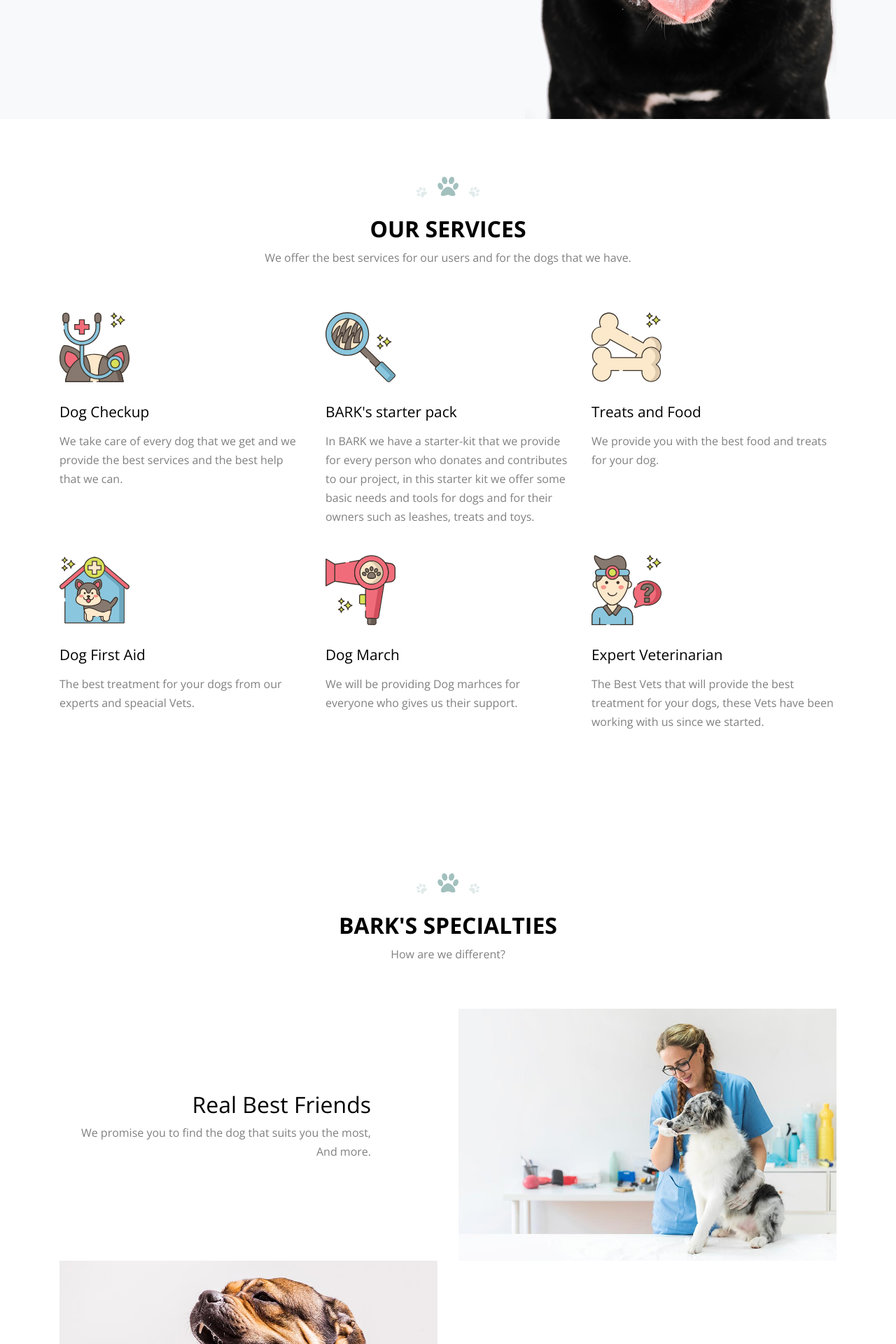
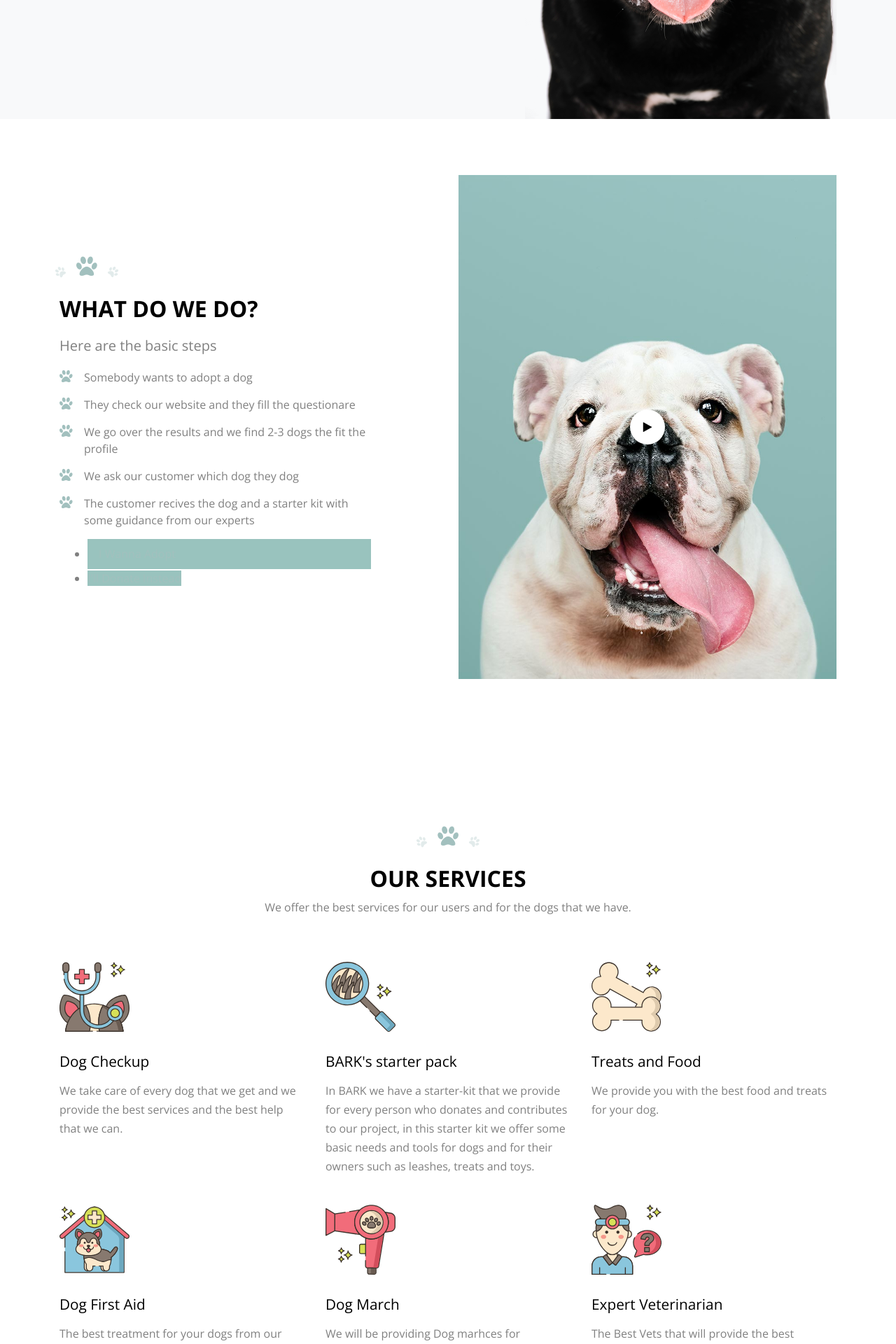
Before and after one commit to sol20-meet/Bark, a Flask app: page / in a window 1280 px wide. Shown: the part 630-2550 px from the top of the page at 70% size. Run offline with Flask 2, Linux system fonts and the light colour scheme; some libraries are stand-ins or nearby versions; some web fonts are replaced.

Commit message:
Changed the about us page

```diff
--- a/dogger/dogger/Bark-CS-Meet/templates/index.html
+++ b/dogger/dogger/Bark-CS-Meet/templates/index.html
@@ -116,7 +116,43 @@
       </div>
     </section>
 
+ <section class="site-section" id="about-section">
+      <div class="container">
+        <div class="row justify-content-center" data-aos="fade-up">
+          <div class="col-lg-5 align-self-center mr-auto text-left heading-section mb-5">
+            <div class="paws ml-4">
+              <span class="icon-paw"></span>
+            </div>
+            <h2 class="text-black mb-3">What do we do?</h2>
+            <p class="lead" id="id1"></p>
 
+            <p class="lead" id="id2">Here are the basic steps</p>
+            <ul class="list-unstyled ul-paw primary mb-0">
+              <li>Somebody wants to adopt a dog</li>
+              <li>They check our website and they fill the questionare</li>
+              <li>We go over the results and we find 2-3 dogs the fit the profile</li>
+              <li>We ask our customer which dog they dog</li>
+              <li>The customer recives the dog and a starter kit with some guidance from our experts</li>
+            </ul>
+            <ul class="site-menu main-menu js-clone-nav mr-auto d-none d-lg-block">
+                <li><a href="adopt.html" class="nav-link" id="butBold">I Wanna Adopt</a></li>
+                <li><a href="#pricing-section"  id="butBold">I'll Donate Instead</a></li>
+              </ul>
+
+
+          </div>
+           <div class="col-lg-6 text-left heading-section mb-5"  data-aos="fade-up" data-aos-delay="100">
+            <a  data-fancybox data-ratio="1.5" href="https://vimeo.com/317571768" class="video-img">
+              <span class="play">
+                <span class="icon-play"></span>
+              </span>
+              <img src="static/images/dogger_img_big_1.jpg" alt="Image" class="img-fluid">
+            </a>
+          </div>
+
+        </div>
+      </div>
+    </section>
 
 <section class="site-section " id="services-section">
       <div class="container">
@@ -472,7 +508,9 @@
               <span class="icon-paw"></span>
             </div>
             <h2 class="mb-2 text-black heading">Donations</h2>
-            <p>With your help, we will be able to reach more dangared dogs, and to promise more adoptions, accompanied with the most professional guidance. #BECAUSEWECARE.</p>
+            <p>With your help, we will be able to reach more endangered dogs, promise more adoptions , and accompany our customers with the most professional guidance. <br>
+            (These donations help us provide these services for less money).<br>
+            #BECAUSEWECARE.</p>
           </div>
         </div>
         <div class="row no-gutters">
```
